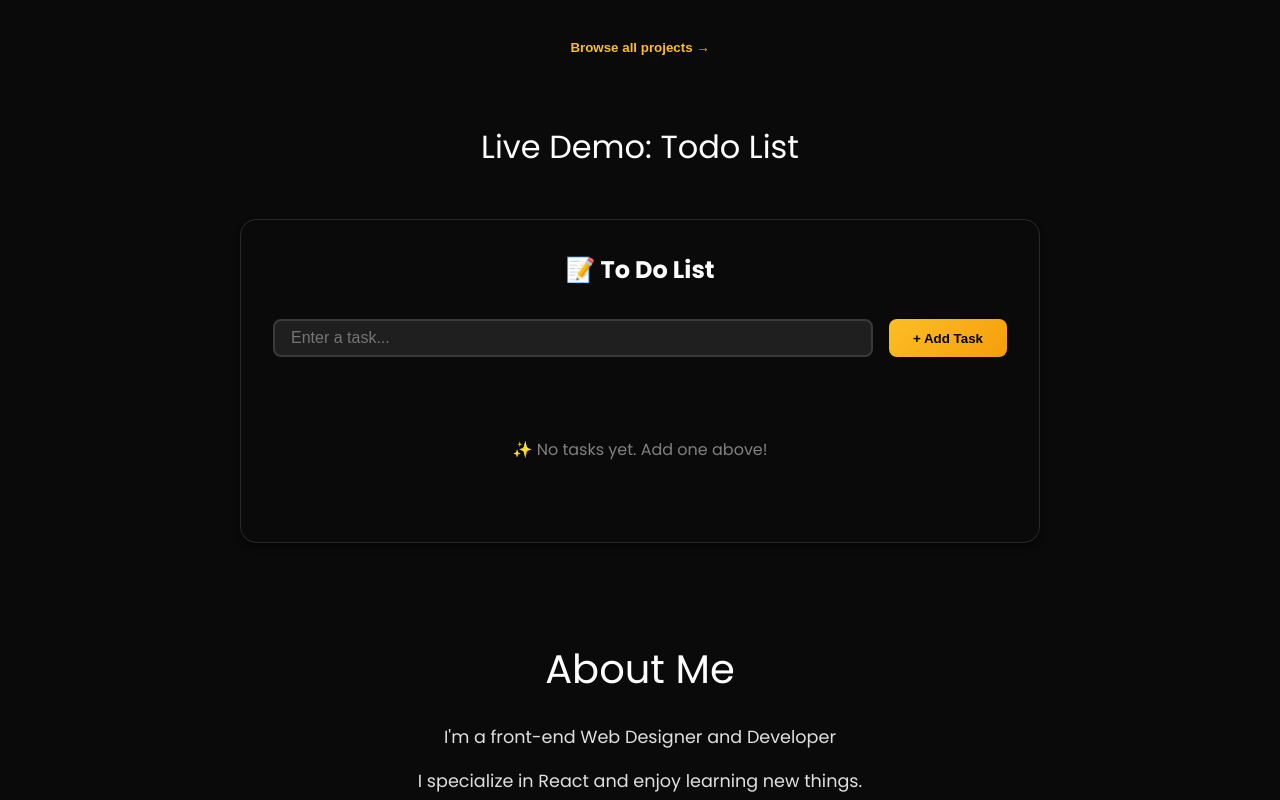
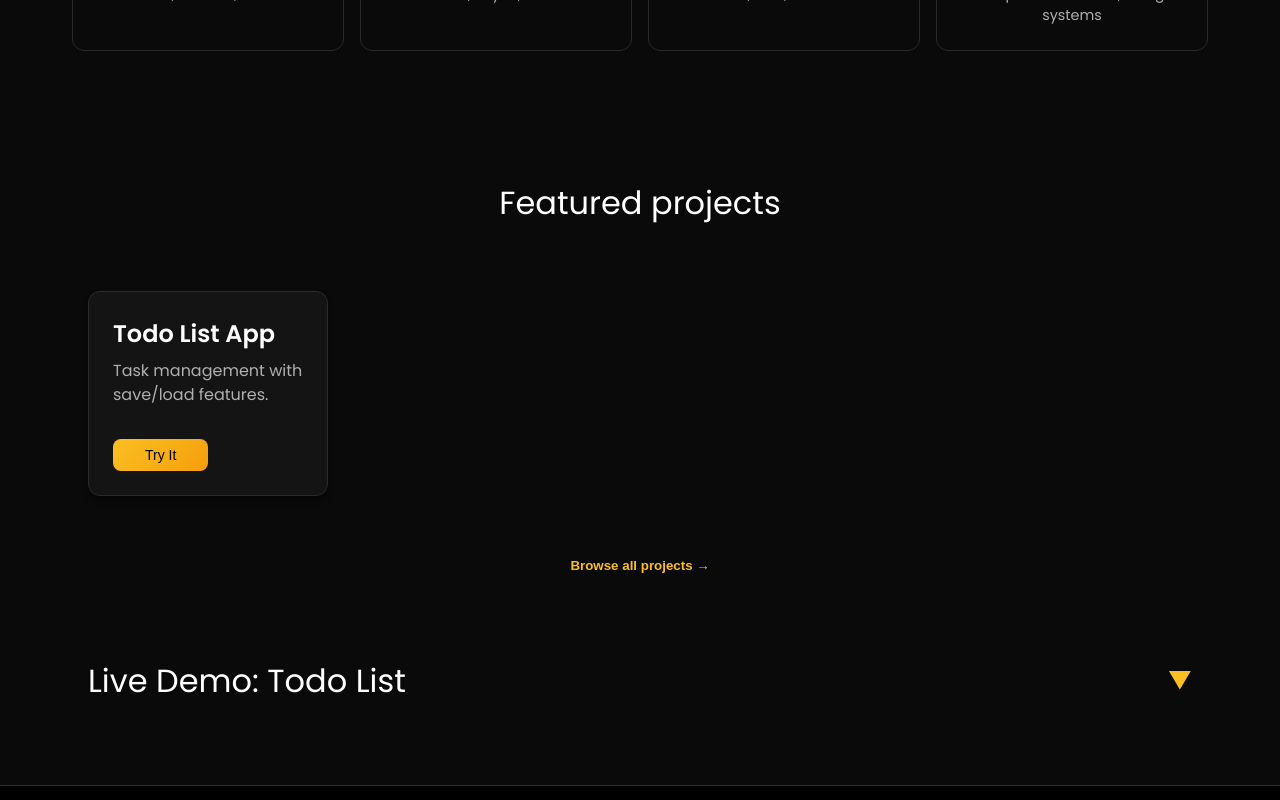
Before and after one commit to RMsky22/Portfolio, a React (Vite) app in the folder Portfolio-Vite/: page / in a window 1280 px wide. Shown: the part 1560-2360 px from the top of the page. Built offline with nearby package versions, Linux system fonts and the light colour scheme.

Commit message:
collapse sections

```diff
--- a/Portfolio-Vite/src/App.jsx
+++ b/Portfolio-Vite/src/App.jsx
@@ -13,8 +13,8 @@ function App() {
   return (
     <>
       <Navbar />
+      <AboutMe/>
       <IntroductionPage />
-      <AboutMe/>
       <Footer />
 
     </>
--- a/Portfolio-Vite/src/assets/Components/Introductionpage.jsx
+++ b/Portfolio-Vite/src/assets/Components/Introductionpage.jsx
@@ -3,7 +3,7 @@ import Hero from "./Hero";
 import Card from "./Card";
 import ResponsiveGrid from "./ResponsiveGrid";
 import ToDoList from "./Todolist";
-
+import { useState } from "react";
 const IntroductionPage = () => {
   const skills = [
     { title: "React", description: "Hooks, Context, Router" },
@@ -27,6 +27,7 @@ const IntroductionPage = () => {
       projectsSection.scrollIntoView({ behavior: "smooth" });
     }
   };
+    const [isTodoOpen, setIsTodoOpen] = useState(false);
   return (
     <div className="introduction-page">
       <Hero />
@@ -69,10 +70,17 @@ const IntroductionPage = () => {
           </div>
         </div>
       </section>
-      <section className="todo-demo-section">
+            <section className="todo-demo-section">
         <div className="container">
-          <h2 className="section-title">Live Demo: Todo List</h2>
-          <ToDoList />
+          <div className="collapsible-header" onClick={() => setIsTodoOpen(!isTodoOpen)}>
+            <h2 className="section-title">Live Demo: Todo List</h2>
+            <span className="toggle-icon">{isTodoOpen ? '▲' : '▼'}</span>
+          </div>
+          {isTodoOpen && (
+            <div className="collapsible-content">
+              <ToDoList />
+            </div>
+          )}
         </div>
       </section>
     </div>
--- a/Portfolio-Vite/src/assets/Components/styles/style.css
+++ b/Portfolio-Vite/src/assets/Components/styles/style.css
@@ -1150,6 +1150,34 @@ h2, h3 {font-weight: normal;}
   margin: 0 auto;
 }
 
+.collapsible-header {
+  display: flex;
+  justify-content: space-between;
+  align-items: center;
+  cursor: pointer;
+  padding: 1rem;
+  background: var(--bg-secondary);
+  border-radius: var(--radius-lg);
+  transition: all var(--transition-base);
+}
+
+.collapsible-header:hover {
+  background: var(--bg-tertiary);
+}
+
+.collapsible-header .section-title {
+  margin-bottom: 0;
+}
+
+.toggle-icon {
+  font-size: 1.5rem;
+  color: var(--accent-start);
+}
+
+.collapsible-content {
+  margin-top: 1rem;
+  animation: fadeIn var(--transition-base);}
+
 /* ======================================== */
 /* RESPONSIVE BREAKPOINTS
 /* ======================================== */
```
